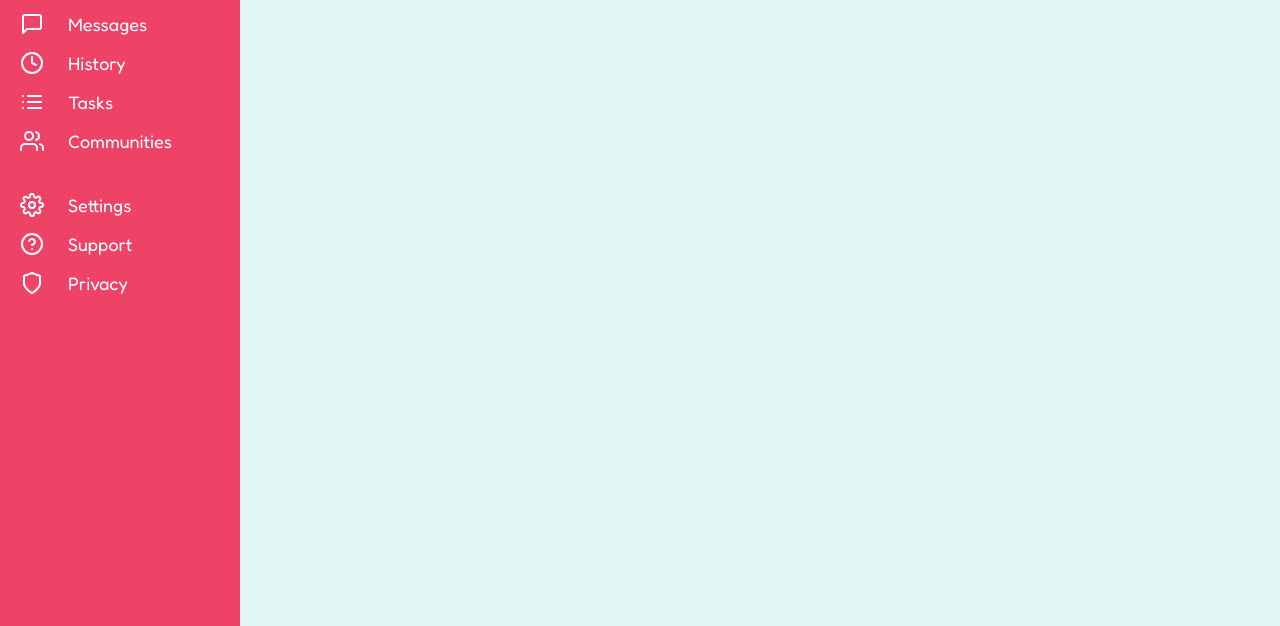
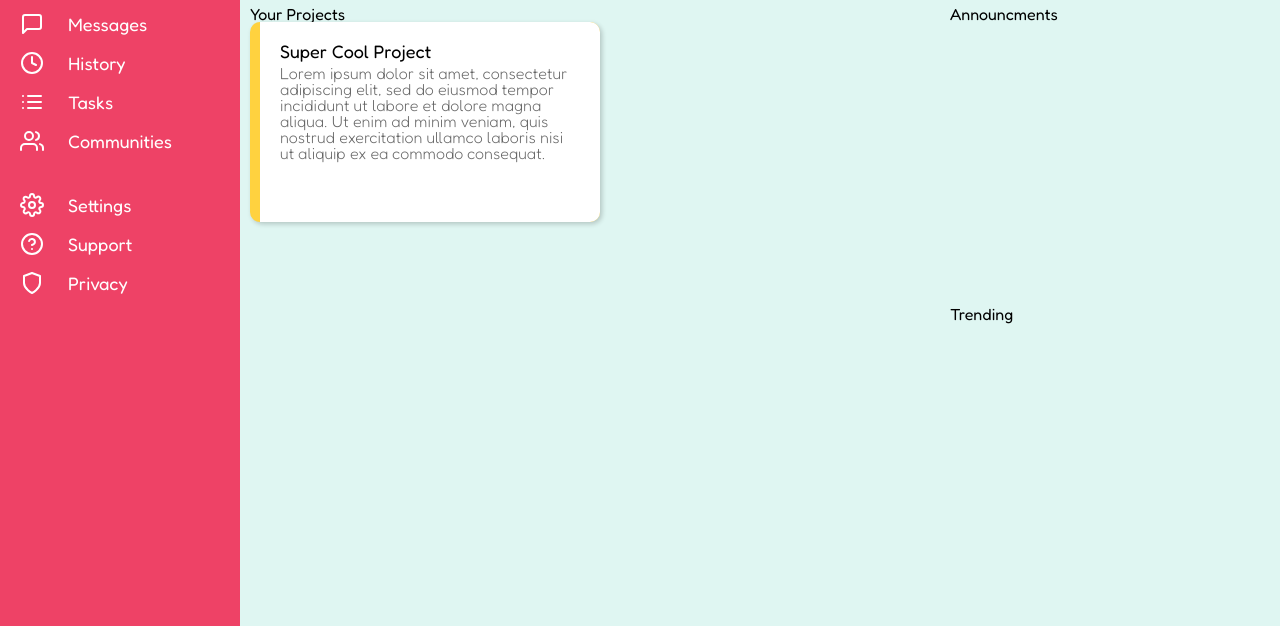
Before and after one commit to boathouse2112/admin_dashboard, a plain HTML site: page index.html in a window 1280 px wide. Shown: the part 174-800 px from the top of the page. Drawn offline with nearby package versions, Linux system fonts and the light colour scheme; files that its build step writes are made by us from their sources.

Commit message:
Start content cards

```diff
--- a/index.html
+++ b/index.html
@@ -86,7 +86,34 @@
                 <button>Share</button>
             </div>
         </div>
-        <div id="content"></div>
+        <div id="content">
+            <div class="projects">
+                <h2>Your Projects</h2>
+                <div class="projectItems">
+                    <div class="projectItemBorder">
+                        <div class="projectItem">
+                            <h2>Super Cool Project</h2>
+                            <p>
+                                Lorem ipsum dolor sit amet,
+                                consectetur adipiscing elit,
+                                sed do eiusmod tempor incididunt ut labore et dolore magna aliqua.
+                                Ut enim ad minim veniam,
+                                quis nostrud exercitation ullamco laboris nisi ut aliquip ex ea commodo consequat.
+                            </p>
+                        </div>
+                        <div class="projectButtons">
+                            <!-- SVGs -->
+                        </div>
+                    </div>
+                </div>
+            </div>
+            <div class="announcements">
+                <h2>Announcments</h2>
+            </div>
+            <div class="trending">
+                <h2>Trending</h2>
+            </div>
+        </div>
     </div>
 </body>
 </html>
--- a/styles.scss
+++ b/styles.scss
@@ -3,6 +3,7 @@
 $font-stack: "Fredoka", sans-serif;
 
 $blue: #DFF6F2;
+$gold: #FFD23F;
 $grey: #EDEDF4;
 $pink: #EE4266;
 
@@ -190,5 +191,61 @@ body {
 #content {
     grid-area: content;
 
+    display: grid;
+    grid-template-columns: minmax(0, 1fr) 300px;
+    grid-template-rows: minmax(0, 1fr) minmax(0, 1fr);
+    grid-template-areas:
+        "projects   announcements"
+        "projects   trending";
+
+    padding: 20px 30px 20px 10px;
+
     background-color: $blue;
 }
+
+.projects {
+    grid-area: projects;
+}
+
+.projectItems {
+    display: grid;
+    grid-template-columns: repeat(auto-fit, minmax(350px, 1fr));
+}
+
+.projectItemBorder {
+    width: 350px;
+    height: 200px;
+    border-radius: 10px;
+    padding: 0 0 0 10px;
+
+    background-color: $gold;
+    box-shadow: 2px 2px 5px rgba(black, 0.2);
+}
+
+.projectItem {
+    width: 100%;
+    height: 100%;
+    border-top-right-radius: 10px;
+    border-bottom-right-radius: 10px;
+    padding: 20px 20px 20px 20px;
+
+    background: white;
+
+    h2 {
+        font-size: 18px;
+        margin-bottom: 5px;
+    }
+
+    p {
+        font-weight: 300;
+        color: rgba(black, 0.6);
+    }
+}
+
+.announcements {
+    grid-area: announcements;
+}
+
+.trending {
+    grid-area: trending;
+}
```
